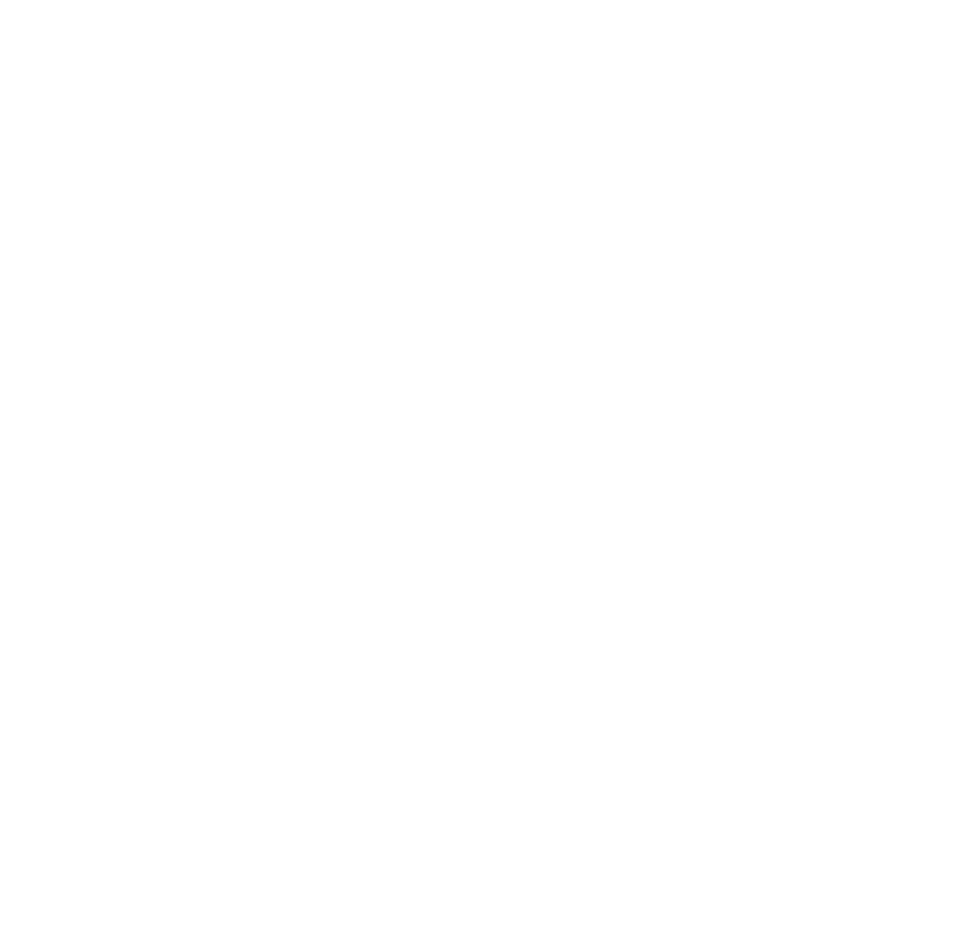
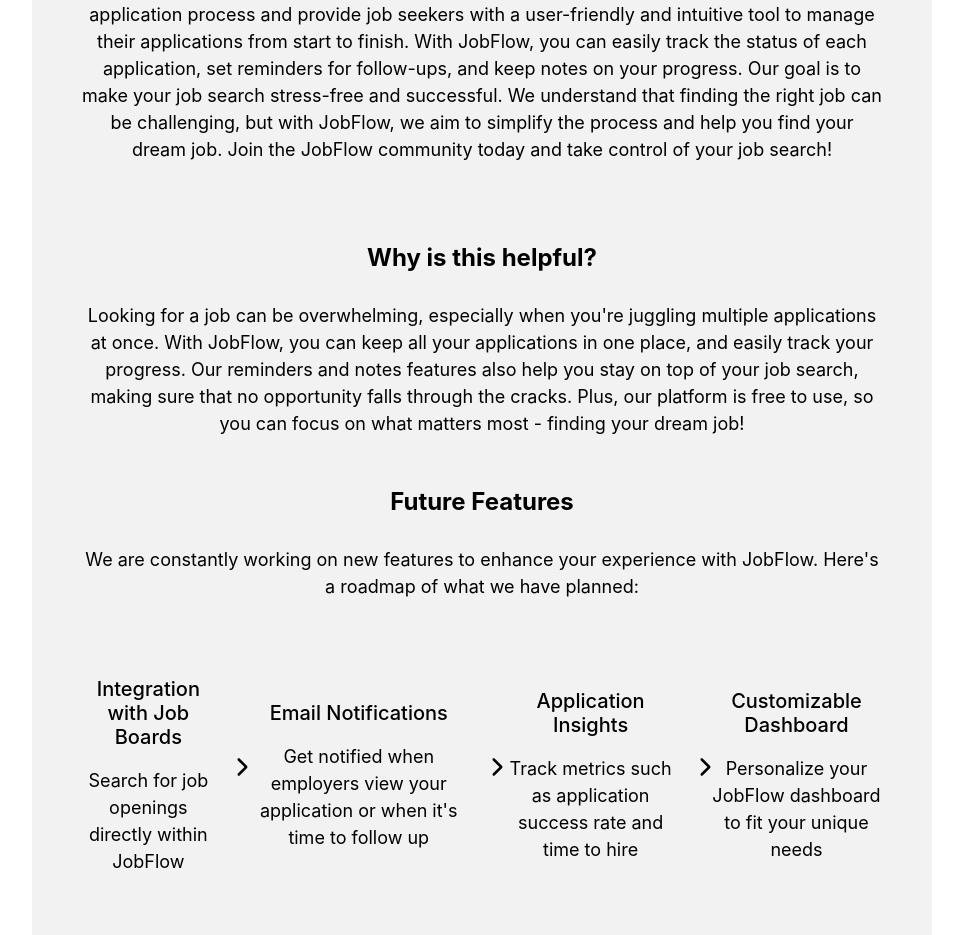
Before and after one commit to irina-sheveliova/CFG-Job-tracker, a React (Create React App) app: page /about in a window 1280 px wide. Shown: the part 271-1206 px from the top of the page, without its empty margins (158-1121 px from the left). Before the commit the page ends 800 px from the top, so only its background shows below. Built offline with nearby package versions, Linux system fonts and the light colour scheme.

Commit message:
About page and styling

```diff
--- a/src/components/About/About.css
+++ b/src/components/About/About.css
@@ -1,11 +1,88 @@
-div > h1 {
-    font-size: 32px;
-    font-weight: bold;
-    margin-bottom: 10px;
+.about-container {
+  max-width: 800px;
+  margin: 0 auto;
+  padding: 50px;
+  text-align: center;
+  background-color:#f2f2f2;
+}
+
+.about-text {
+  font-size: 18px;
+  margin-top: 30px;
+  line-height: 1.5;
+}
+
+.why-helpful {
+  margin-top: 80px;
+}
+
+.why-text {
+  font-size: 18px;
+  margin-top: 30px;
+  line-height: 1.5;
+}
+
+.future-features {
+  margin-top: 50px;
+}
+
+.future-text {
+  font-size: 18px;
+  margin-top: 30px;
+  line-height: 1.5;
+}
+
+.roadmap {
+  display: flex;
+  justify-content: space-evenly;
+  align-items: center;
+  margin-top: 50px;
+}
+
+.roadmap h4 {
+  font-size: 20px;
+  font-weight: 500;
+  margin-bottom: 10px;
+}
+
+.roadmap p {
+  font-size: 18px;
+  line-height: 1.5;
+  margin-bottom: 10px;
+}
+
+.arrow {
+  font-size: 20px;
+  margin-left: 20px;
+}
+
+.arrow i {
+  color: #0077ff;
+}
+
+@media screen and (max-width: 768px) {
+  .about-container {
+    padding: 30px;
+    background-color: #f2f2f2;;
   }
 
+  .future-features {
+    margin-top: 50px;
+  }
 
-div > p {
-    font-size: 16px;
-    line-height: 1.5;
+  .roadmap {
+    flex-direction: column;
+    align-items: flex-start;
   }
+
+  .roadmap > div {
+    display:inline-block;
+    align-items: center;
+    margin-bottom: 50px; /* add margin to separate each roadmap item */
+    padding: 50px; /* add padding to create some space around the item */
+  }
+
+  .arrow {
+    margin: 10px 0;
+  }
+}
--- a/src/components/About/About.js
+++ b/src/components/About/About.js
@@ -1,16 +1,60 @@
 import React from 'react';
+import './About.css';
+import { FontAwesomeIcon } from '@fortawesome/react-fontawesome';
+import { faChevronRight } from '@fortawesome/free-solid-svg-icons';
 
 function About() {
   return (
-    <div>
+    <div className="about-container">
       <h1>About Us</h1>
-      <p>Welcome to JobFlow, a comprehensive job application tracking platform designed to help you stay organized
+      <p className="about-text">Welcome to JobFlow, a comprehensive job application tracking platform designed to help you stay organized
         and efficient throughout your job search. Our mission is to simplify the job application process and provide
          job seekers with a user-friendly and intuitive tool to manage their applications from start to finish. With
          JobFlow, you can easily track the status of each application, set reminders for follow-ups, and keep notes
          on your progress. Our goal is to make your job search stress-free and successful. We understand that finding
           the right job can be challenging, but with JobFlow, we aim to simplify the process and help you find your
           dream job. Join the JobFlow community today and take control of your job search!</p>
+
+      <div className="why-helpful">
+        <h2>Why is this helpful?</h2>
+        <p className="why-text">Looking for a job can be overwhelming, especially when you're juggling multiple applications
+        at once. With JobFlow, you can keep all your applications in one place, and easily track your progress.
+        Our reminders and notes features also help you stay on top of your job search, making sure that no
+        opportunity falls through the cracks. Plus, our platform is free to use, so you can focus on what
+        matters most - finding your dream job!</p>
+      </div>
+
+      <div className="future-features">
+        <h2>Future Features</h2>
+        <p className="future-text">We are constantly working on new features to enhance your experience with JobFlow. Here's a roadmap of what we have planned:</p>
+        <div className="roadmap">
+          <div>
+            <h4>Integration with Job Boards</h4>
+            <p>Search for job openings directly within JobFlow</p>
+          </div>
+          <div className="arrow">
+            <FontAwesomeIcon icon={faChevronRight} />
+          </div>
+          <div>
+            <h4>Email Notifications</h4>
+            <p>Get notified when employers view your application or when it's time to follow up</p>
+          </div>
+          <div className="arrow">
+            <FontAwesomeIcon icon={faChevronRight} />
+          </div>
+          <div>
+            <h4>Application Insights</h4>
+            <p>Track metrics such as application success rate and time to hire</p>
+          </div>
+          <div className="arrow">
+            <FontAwesomeIcon icon={faChevronRight} />
+          </div>
+          <div>
+            <h4>Customizable Dashboard</h4>
+            <p>Personalize your JobFlow dashboard to fit your unique needs</p>
+          </div>
+        </div>
+      </div>
     </div>
   );
 }
```
